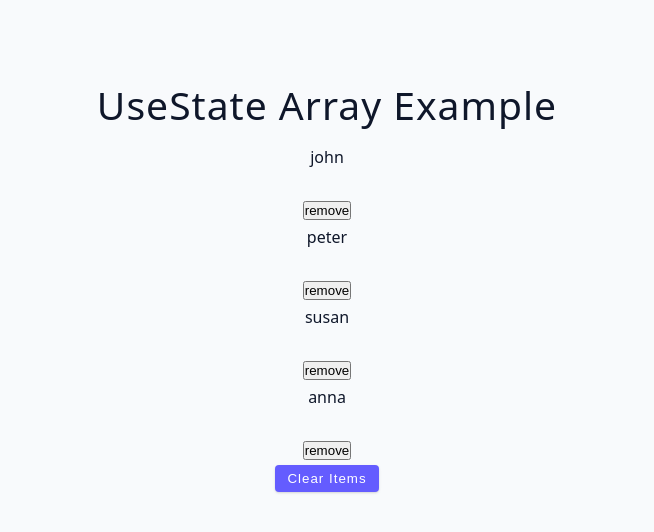
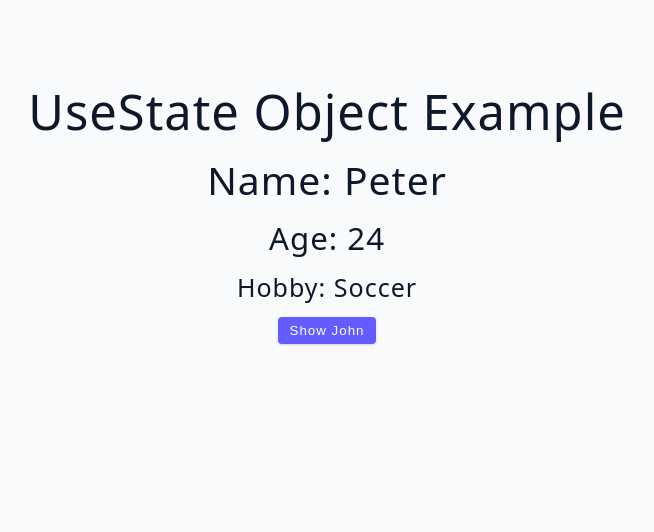
Before and after one commit to Fathi-Amine/react-learning, a React (Vite) app in the folder react-advanced/: page / in a window 1280 px wide. Shown: the top 532 px of the page, without its empty margins (313-967 px from the left). Built offline with nearby package versions, Linux system fonts and the light colour scheme.

Commit message:
using useState with an object and learn about auto-batching

```diff
--- a/react-advanced/src/App.jsx
+++ b/react-advanced/src/App.jsx
@@ -1,4 +1,4 @@
-import Starter from './concepts/useState/Examples/03-useState-array.jsx'
+import Starter from './concepts/useState/Examples/04-useState-object.jsx'
 function App() {
 
   return (
--- /dev/null
+++ b/react-advanced/src/concepts/useState/Examples/04-useState-object.jsx
@@ -0,0 +1,25 @@
+import { useState } from 'react';
+
+const UseStateObject = () => {
+    const [person, setPerson] = useState({
+        name: "Peter",
+        age: 24,
+        hobby:'Soccer'
+    })
+    const displayPerson = ()=>{
+        setPerson({
+            name: "John",
+            age:28,
+            hobby:"Anime"
+        })
+    }
+    return <div className="container">
+        <h1>useState object example</h1>
+        <h2>Name: {person.name}</h2>
+        <h3>Age: {person.age}</h3>
+        <h4>Hobby: {person.hobby}</h4>
+        <button className={"btn"} onClick={displayPerson}>Show John</button>
+    </div>;
+};
+
+export default UseStateObject;
```
Also changed, not shown: react-advanced/src/concepts/useState/Examples/02-useState-basics.jsx (renamed from react-advanced/src/concepts/useState/Examples/02-useSTate-basics.jsx).
